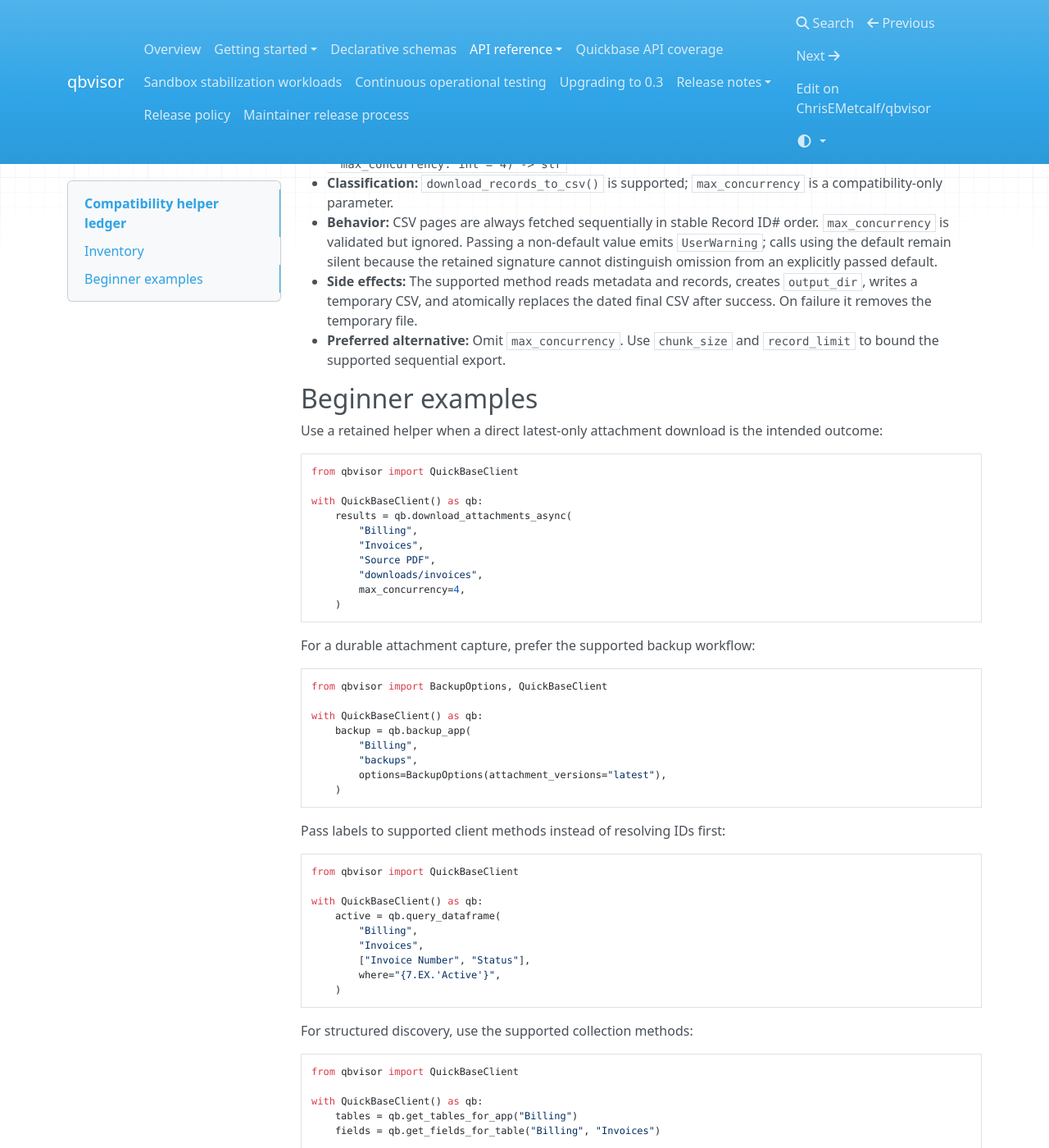
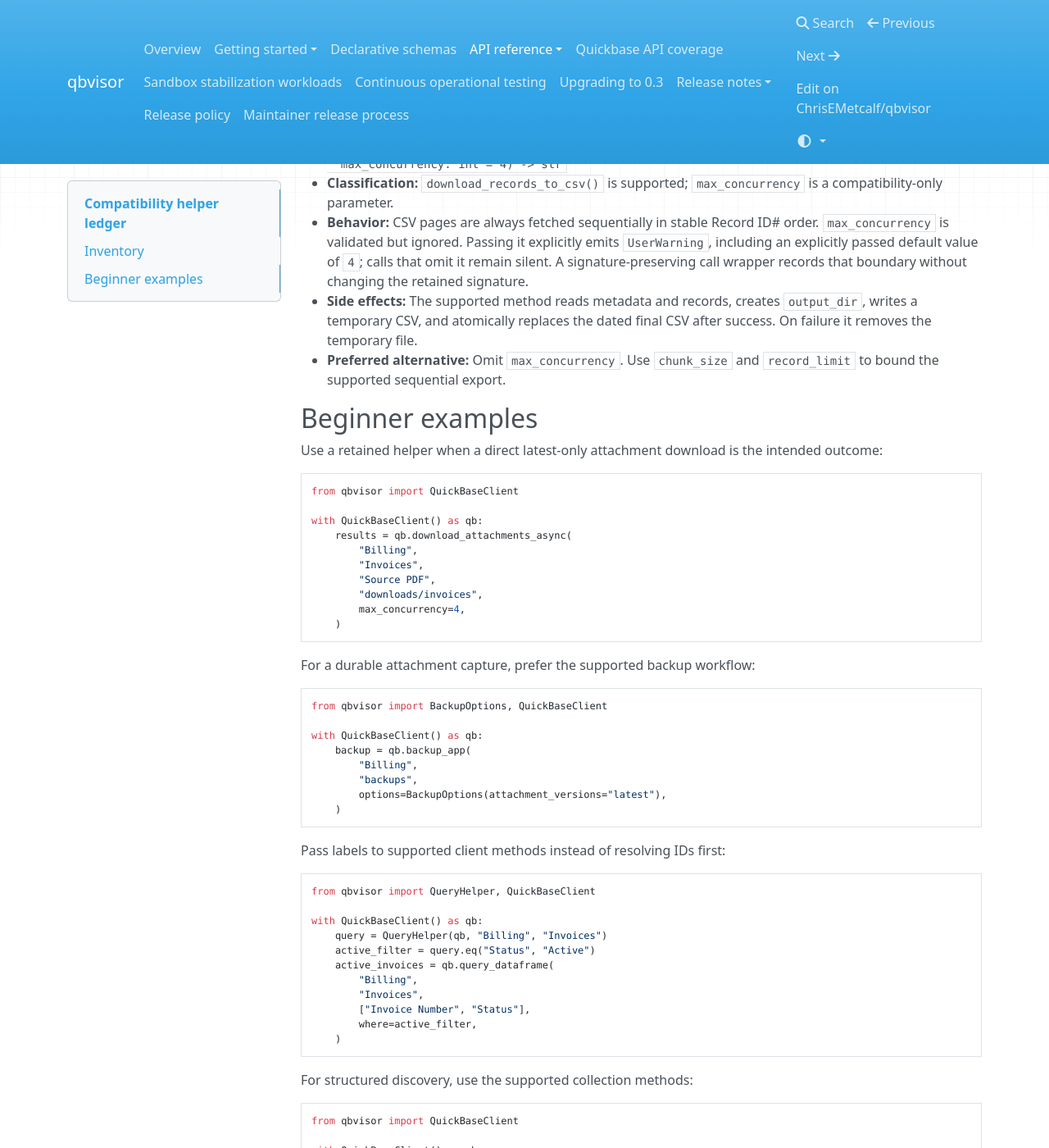
Before and after one commit to ChrisEMetcalf/qbvisor, an MkDocs documentation site: the page built from docs/compatibility-helpers.md, in a window 1280 px wide and 1400 px high, scrolled down 2295 px. Shown: the whole window at 82% size. Built offline with MkDocs 1.6.1, drawn with Linux system fonts in a browser that asks for light colours; nearby versions of some CDN libraries; some of the changed text lies outside the part shown.

Commit message:
Harden compatibility guidance

````diff
--- a/docs/compatibility-helpers.md
+++ b/docs/compatibility-helpers.md
@@ -6,8 +6,8 @@ the preferred workflow when it fits. Compatibility-retained does not mean deprec
 helpers inventoried here has a removal schedule.
 
 A **compatibility-only parameter** remains in a public signature so existing calls keep working,
-but it does not control the current implementation. Passing a non-default value emits a
-`UserWarning` so the ignored setting cannot silently look effective.
+but it does not control the current implementation. Passing it explicitly emits a `UserWarning`
+so the ignored setting cannot silently look effective.
 
 ## Inventory
 
@@ -110,9 +110,9 @@ but it does not control the current implementation. Passing a non-default value
 - **Classification:** `download_records_to_csv()` is supported; `max_concurrency` is a
   compatibility-only parameter.
 - **Behavior:** CSV pages are always fetched sequentially in stable Record ID# order.
-  `max_concurrency` is validated but ignored. Passing a non-default value emits `UserWarning`;
-  calls using the default remain silent because the retained signature cannot distinguish omission
-  from an explicitly passed default.
+  `max_concurrency` is validated but ignored. Passing it explicitly emits `UserWarning`, including
+  an explicitly passed default value of `4`; calls that omit it remain silent. A
+  signature-preserving call wrapper records that boundary without changing the retained signature.
 - **Side effects:** The supported method reads metadata and records, creates `output_dir`, writes a
   temporary CSV, and atomically replaces the dated final CSV after success. On failure it removes
   the temporary file.
@@ -152,14 +152,16 @@ with QuickBaseClient() as qb:
 Pass labels to supported client methods instead of resolving IDs first:
 
 ```python
-from qbvisor import QuickBaseClient
+from qbvisor import QueryHelper, QuickBaseClient
 
 with QuickBaseClient() as qb:
-    active = qb.query_dataframe(
+    query = QueryHelper(qb, "Billing", "Invoices")
+    active_filter = query.eq("Status", "Active")
+    active_invoices = qb.query_dataframe(
         "Billing",
         "Invoices",
         ["Invoice Number", "Status"],
-        where="{7.EX.'Active'}",
+        where=active_filter,
     )
 ```
 
````
Also changed, not shown: CHANGELOG.md (+1 -1 lines), docs/data-workflows.md (+2 -1 lines), docs/reference/index.md (+3 -3 lines), docs/upgrading-to-0.3.md (+2 -2 lines), 2 other files.
